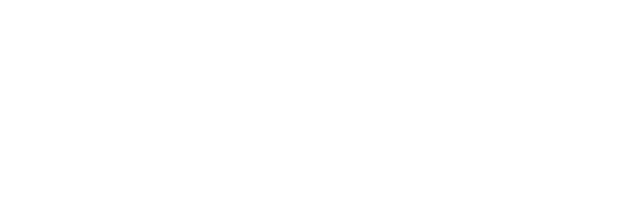
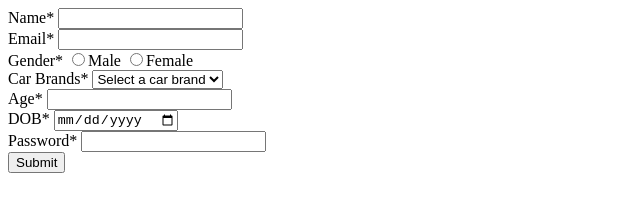
Before and after one commit to acciojob/signup-form-car-Arnab-1473, a website: page main.html in a window 1280 px wide. Shown: the whole page, without its empty margins (0-640 px from the left). Drawn offline with Linux system fonts and the light colour scheme.

Commit message:
Update main.html

```diff
--- a/main.html
+++ b/main.html
@@ -8,6 +8,37 @@
 
 <body>
 	<!-- the entire body must be written by student -->
+	<form method="post"">
+		<label for="name">Name*</label>
+	<input type="text" id="name" name="name" required><br>
+
+	<label for="email">Email*</label>
+	<input type="email" id="email" name="email" required><br>
+
+	<label for="gender">Gender*</label>
+	<input type="radio" id="gender" name="gender" value="male" required>Male
+	<input type="radio" id="gender" name="gender" value="female" required>Female <br>
+
+	<label for="cars">Car Brands*</label>
+	<select name="cars" id="cars" required>
+		<option value="">Select a car brand</option>
+		<option value="BMW">BMW</option>
+		<option value="Audi">Audi</option>
+		<option value="Mercedez">Mercedez</option>
+	</select><br>
+
+	<label for="age">Age*</label>
+	<input type="number" id="age" name="age" required><br>
+
+	<label for="dob">DOB*</label>
+	<input type="date" id="dob" name="dob" required><br>
+
+	<label for="password">Password*</label>
+	<input type="password" id="password" name="password" required><br>
+
+	<button type="submit">Submit</button>
+	</form>
+
     <script type="text/javascript" src="./script.js">
 </script>
 
```
